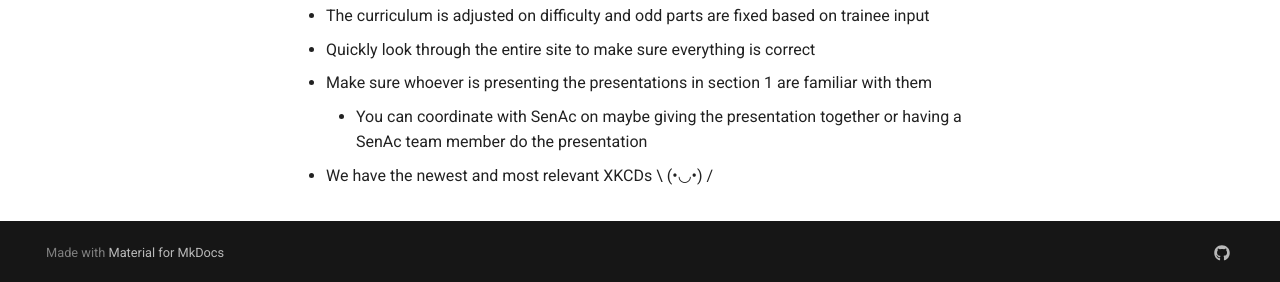
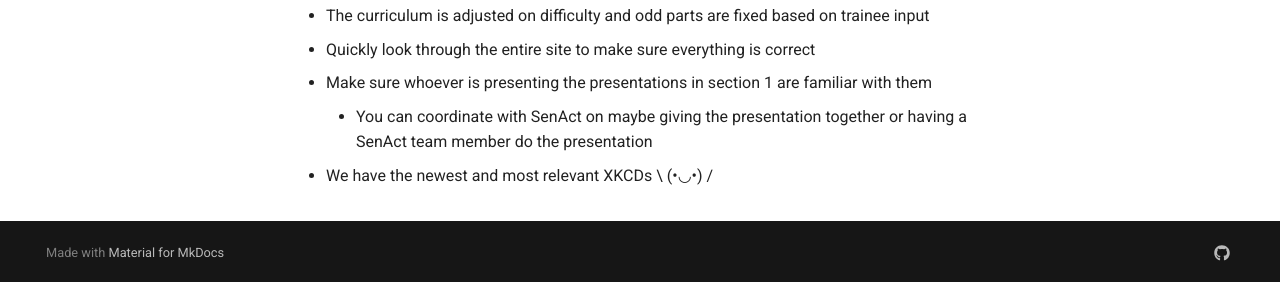
Before and after one commit to DeepBlueRobotics/training, an MkDocs documentation site: the page built from docs/contributing/yearly-checklist.md, in a window 1280 px wide. Shown: the part 615-897 px from the top of the page. Built offline with MkDocs 1.6.1 and Material for MkDocs 9.7.7, drawn with Linux system fonts in a browser that asks for light colours; comment, search, counter and statistics services are not loaded.

Commit message:
Fix SenAct spelling in yearly-checklist.md

```diff
--- a/docs/contributing/yearly-checklist.md
+++ b/docs/contributing/yearly-checklist.md
@@ -11,5 +11,5 @@ These are things that should be checked/changed in the curriculum before pre-sea
 - The curriculum is adjusted on difficulty and odd parts are fixed based on trainee input
 - Quickly look through the entire site to make sure everything is correct
 - Make sure whoever is presenting the presentations in section 1 are familiar with them
-    - You can coordinate with SenAc on maybe giving the presentation together or having a SenAc team member do the presentation
+    - You can coordinate with SenAct on maybe giving the presentation together or having a SenAct team member do the presentation
 - We have the newest and most relevant XKCDs \ (•◡•) /
```
